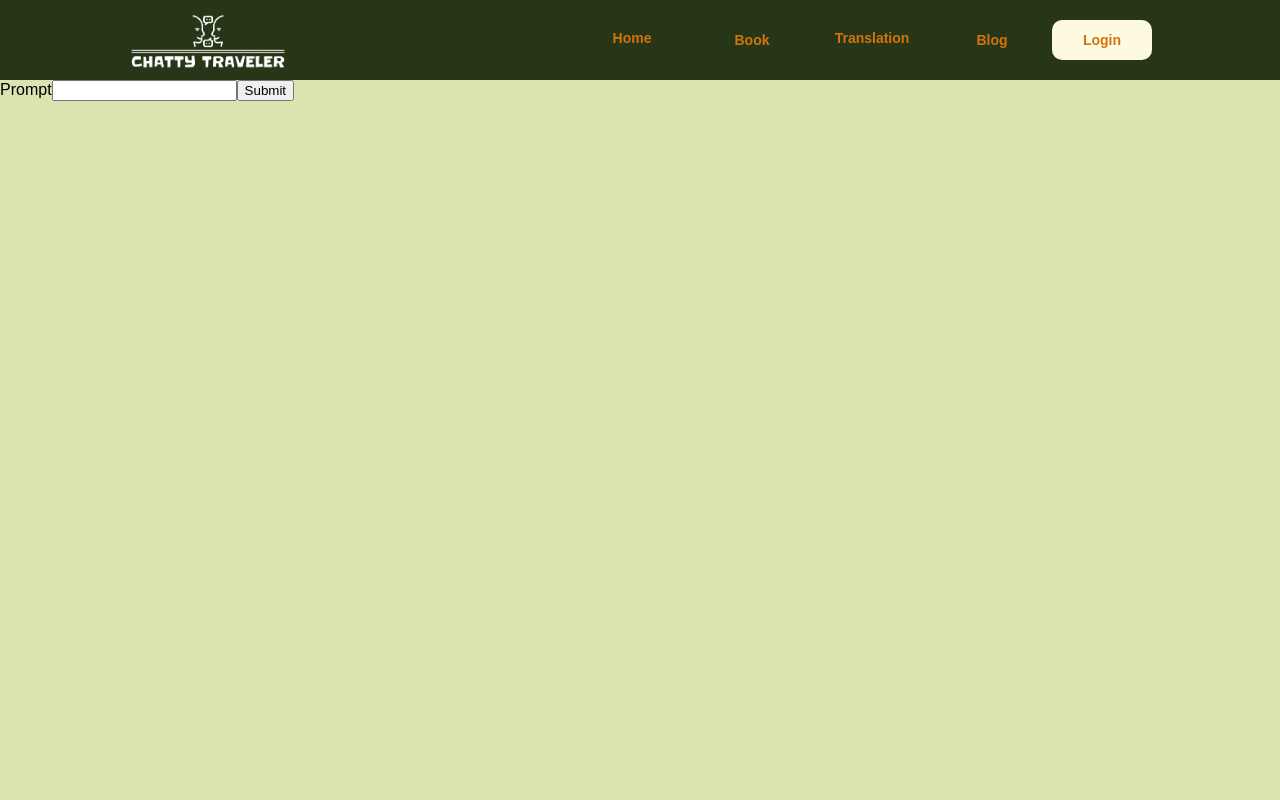
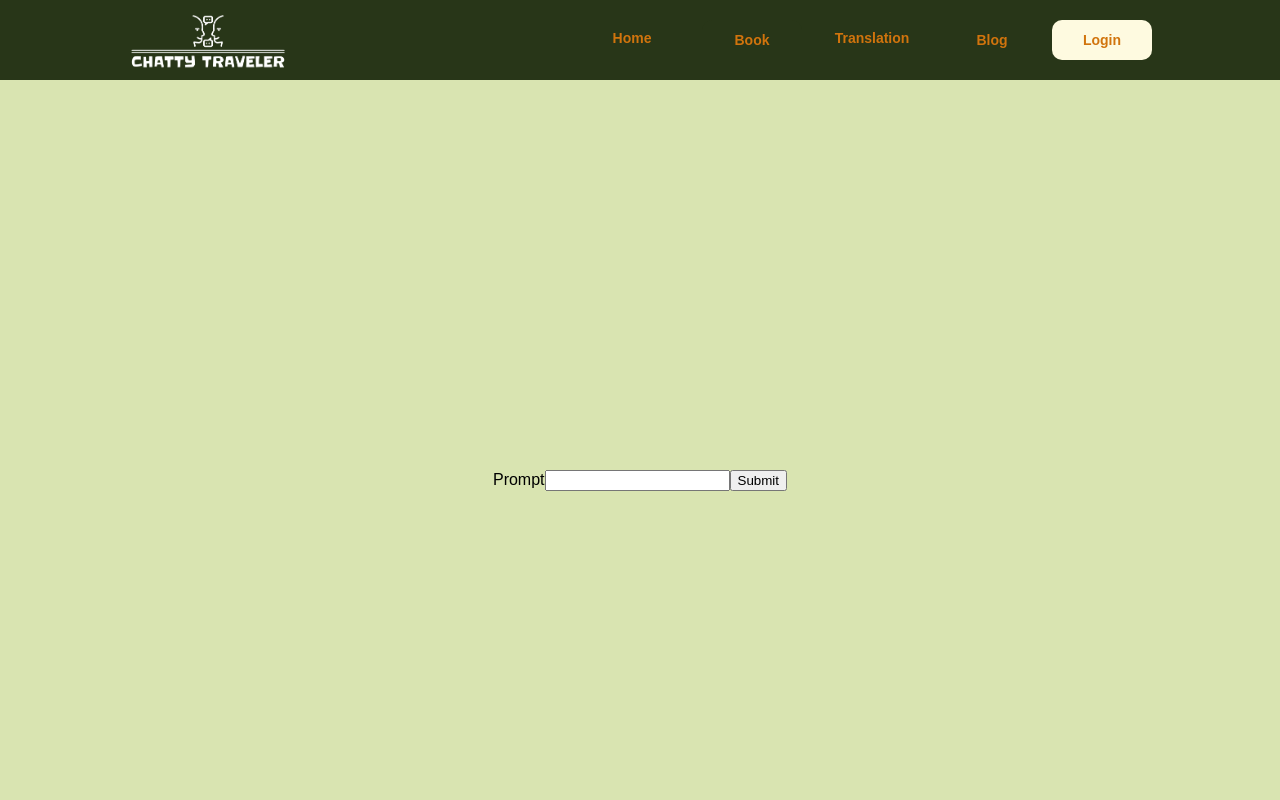
Before and after one commit to OmarMahmoud97/Imagine-AI, a React (Create React App) app: page /translate in a window 1280 px wide. Shown: the top 800 px of the page. Built offline with nearby package versions, Linux system fonts and the light colour scheme; no server answers; a web font is replaced by a local one.

Commit message:
add styling for image in translate page to make it fit more correctly

```diff
--- a/src/components/translation/translate.jsx
+++ b/src/components/translation/translate.jsx
@@ -67,7 +67,9 @@ function Translate() {
         <button type="submit">Submit</button>
       </form>
       {/* Shorthand if statement "if the image state is truthy, show the <img> tag" */}
-      {image && <img src={image.output_url} alt="AI Art" />}
+      {image && (
+        <img className="translate__image" src={image.output_url} alt="AI Art" />
+      )}
     </div>
   );
 }
--- a/src/components/translation/translate.scss
+++ b/src/components/translation/translate.scss
@@ -4,4 +4,13 @@
 
 .translate {
   height: 100vh;
+  display: flex;
+  align-items: center;
+  justify-content: center;
+  flex-direction: column;
+  &__image {
+    width: 50%;
+    margin-top: 2rem;
+    height: 90%;
+  }
 }
```
